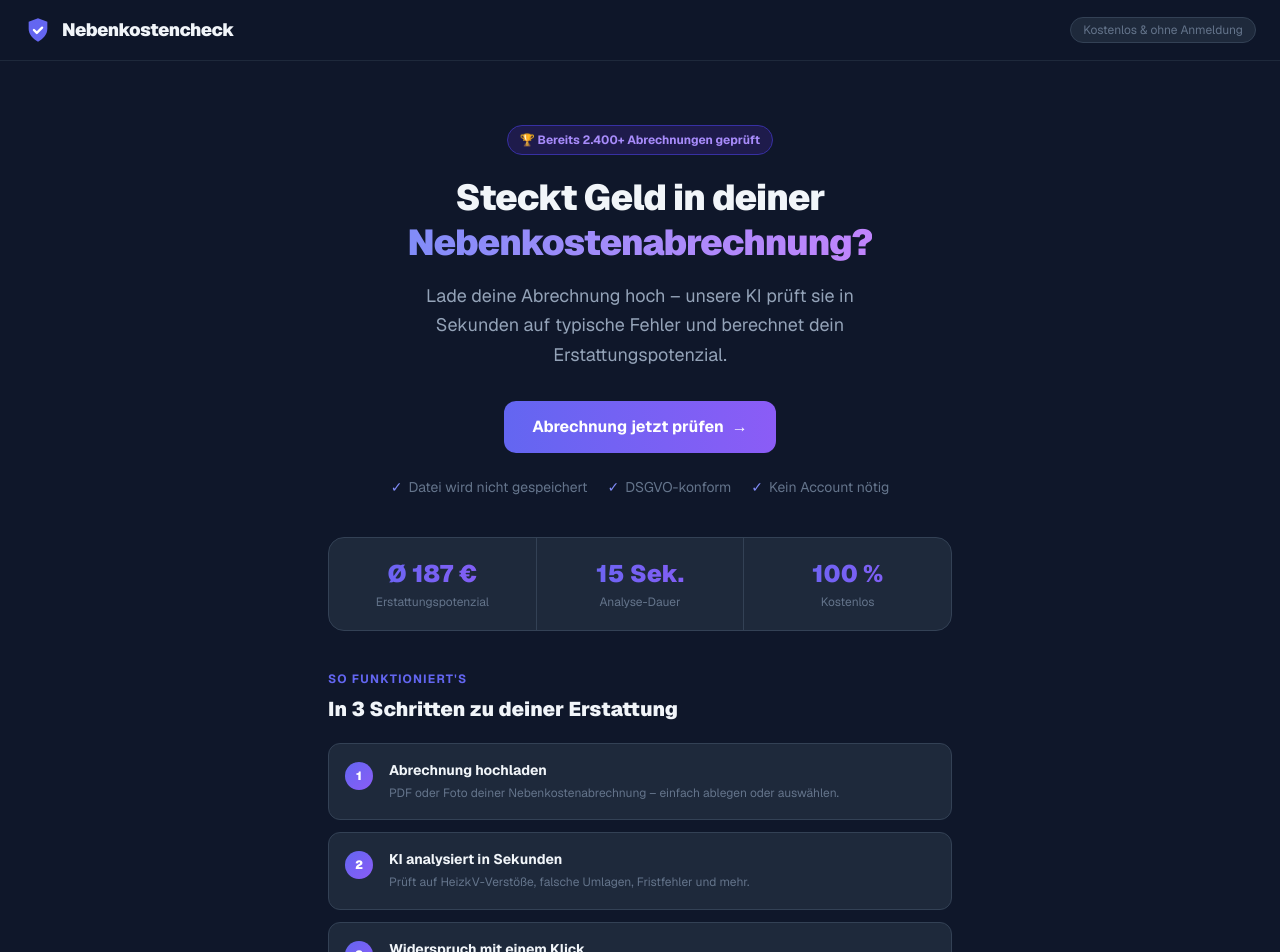
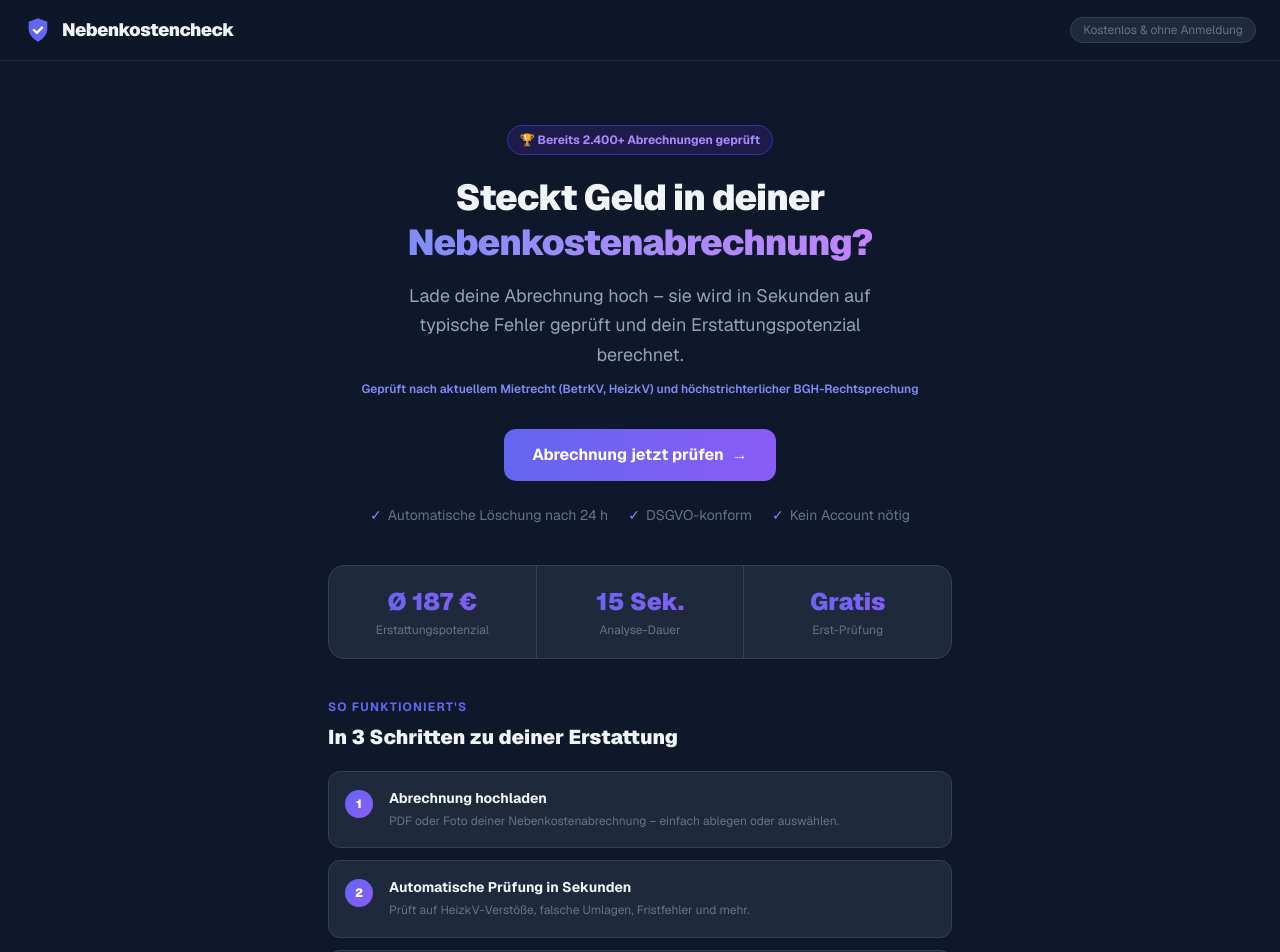
Before and after one commit to bartpirat90/nebenkostencheck, a Next.js app: page / in a window 1280 px wide. Shown: the top 952 px of the page. Built offline with nearby package versions, Linux system fonts and the light colour scheme.

Commit message:
feat: de-emphasize AI wording, add legal-grounds claim, fix misleading claims

```diff
--- a/src/app/layout.tsx
+++ b/src/app/layout.tsx
@@ -5,9 +5,9 @@ import "./globals.css";
 const geist = Geist({ subsets: ["latin"] });
 
 export const metadata: Metadata = {
-  title: "Nebenkostencheck – KI-gestützte Abrechnungsprüfung",
+  title: "Nebenkostencheck – Abrechnung prüfen & Geld zurückholen",
   description:
-    "Lade deine Nebenkostenabrechnung hoch. Unsere KI prüft sie kostenlos auf Fehler und zeigt dein Erstattungspotenzial – ohne Anmeldung.",
+    "Lade deine Nebenkostenabrechnung hoch und finde in Sekunden typische Fehler – geprüft nach aktuellem Mietrecht (BetrKV, HeizkV) und höchstrichterlicher BGH-Rechtsprechung.",
   keywords: ["Nebenkostenabrechnung", "Prüfung", "Fehler", "Erstattung", "Mieter"],
 };
 
--- a/src/components/HowItWorks.tsx
+++ b/src/components/HowItWorks.tsx
@@ -5,13 +5,13 @@ const STEPS = [
       "PDF oder Foto deiner Nebenkostenabrechnung – einfach ablegen oder auswählen.",
   },
   {
-    title: "KI analysiert in Sekunden",
+    title: "Automatische Prüfung in Sekunden",
     description:
       "Prüft auf HeizkV-Verstöße, falsche Umlagen, Fristfehler und mehr.",
   },
   {
     title: "Widerspruch mit einem Klick",
-    description: "Fertiger Brief direkt kopierbar oder als .txt-Download.",
+    description: "Fertiger Widerspruchsbrief als PDF zum Download.",
   },
 ];
 
--- a/src/components/LandingHero.tsx
+++ b/src/components/LandingHero.tsx
@@ -10,9 +10,12 @@ export default function LandingHero() {
           Nebenkostenabrechnung?
         </span>
       </h1>
-      <p className="text-[#94A3B8] text-lg leading-relaxed mb-8 max-w-lg mx-auto">
-        Lade deine Abrechnung hoch – unsere KI prüft sie in Sekunden auf typische
-        Fehler und berechnet dein Erstattungspotenzial.
+      <p className="text-[#94A3B8] text-lg leading-relaxed mb-3 max-w-lg mx-auto">
+        Lade deine Abrechnung hoch – sie wird in Sekunden auf typische Fehler geprüft und
+        dein Erstattungspotenzial berechnet.
+      </p>
+      <p className="text-xs text-[#818CF8] font-semibold mb-8">
+        Geprüft nach aktuellem Mietrecht (BetrKV, HeizkV) und höchstrichterlicher BGH-Rechtsprechung
       </p>
       <a
         href="#upload"
@@ -22,7 +25,7 @@ export default function LandingHero() {
         Abrechnung jetzt prüfen <span aria-hidden>→</span>
       </a>
       <div className="flex justify-center flex-wrap gap-5 mt-6">
-        {["Datei wird nicht gespeichert", "DSGVO-konform", "Kein Account nötig"].map((item) => (
+        {["Automatische Löschung nach 24 h", "DSGVO-konform", "Kein Account nötig"].map((item) => (
           <span key={item} className="flex items-center gap-1.5 text-sm text-[#64748B]">
             <span className="text-[#818CF8]">✓</span> {item}
           </span>
--- a/src/components/StatsBar.tsx
+++ b/src/components/StatsBar.tsx
@@ -1,7 +1,7 @@
 const STATS = [
   { value: "Ø 187 €", label: "Erstattungspotenzial" },
   { value: "15 Sek.", label: "Analyse-Dauer" },
-  { value: "100 %", label: "Kostenlos" },
+  { value: "Gratis", label: "Erst-Prüfung" },
 ];
 
 export default function StatsBar() {
--- a/src/components/UploadZone.tsx
+++ b/src/components/UploadZone.tsx
@@ -122,7 +122,7 @@ function LoadingState() {
     <div className="flex flex-col items-center gap-4">
       <div className="w-12 h-12 rounded-full border-2 border-[#334155] border-t-[#6366F1] animate-spin" />
       <div className="space-y-1 text-center">
-        <p className="font-semibold text-[#F1F5F9]">KI analysiert deine Abrechnung…</p>
+        <p className="font-semibold text-[#F1F5F9]">Deine Abrechnung wird geprüft…</p>
         <p className="text-sm text-[#64748B]">Das dauert meist 10–20 Sekunden</p>
       </div>
       <div className="flex flex-col gap-1.5 w-full max-w-xs text-xs text-[#64748B]">
```
